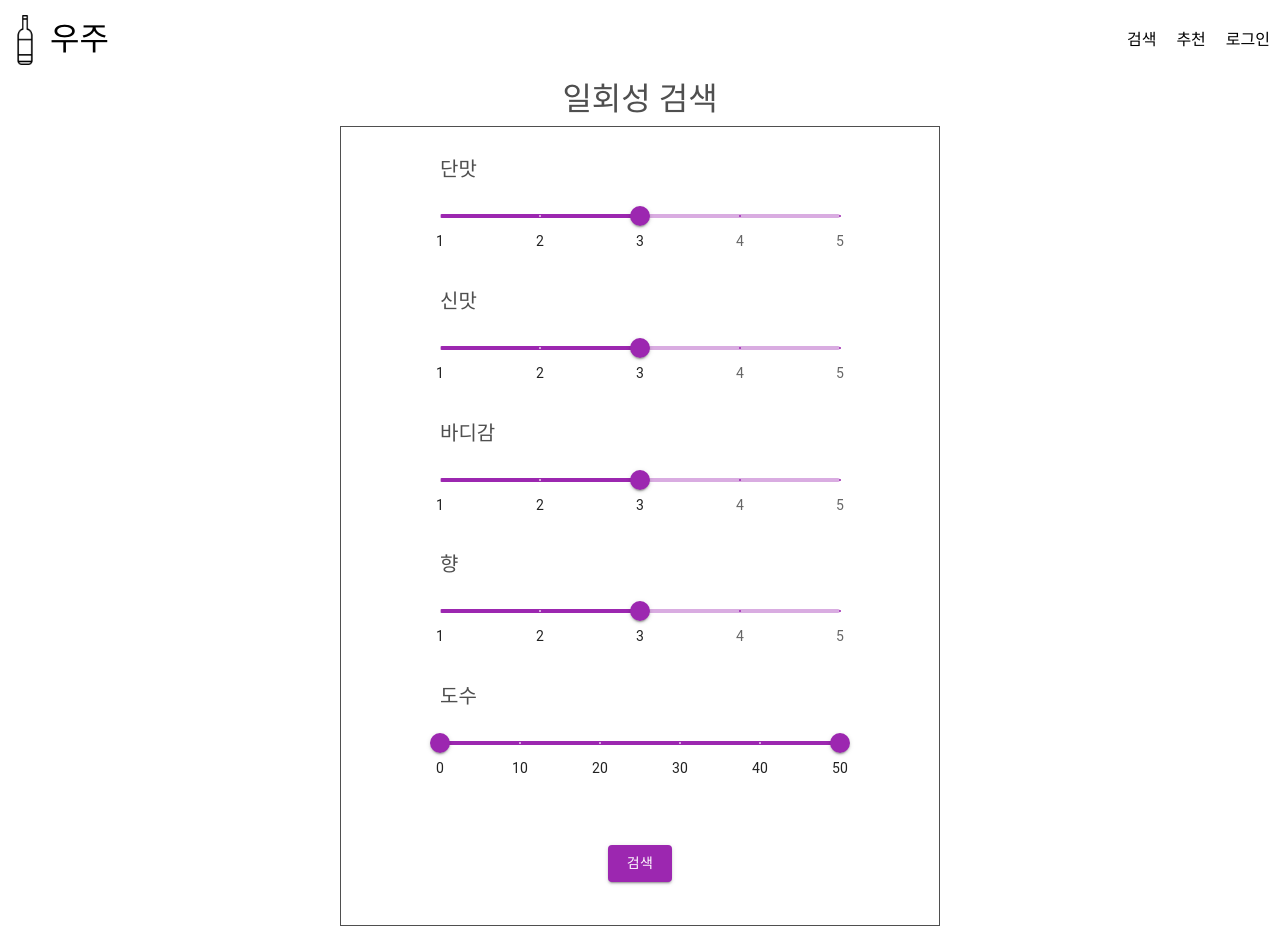
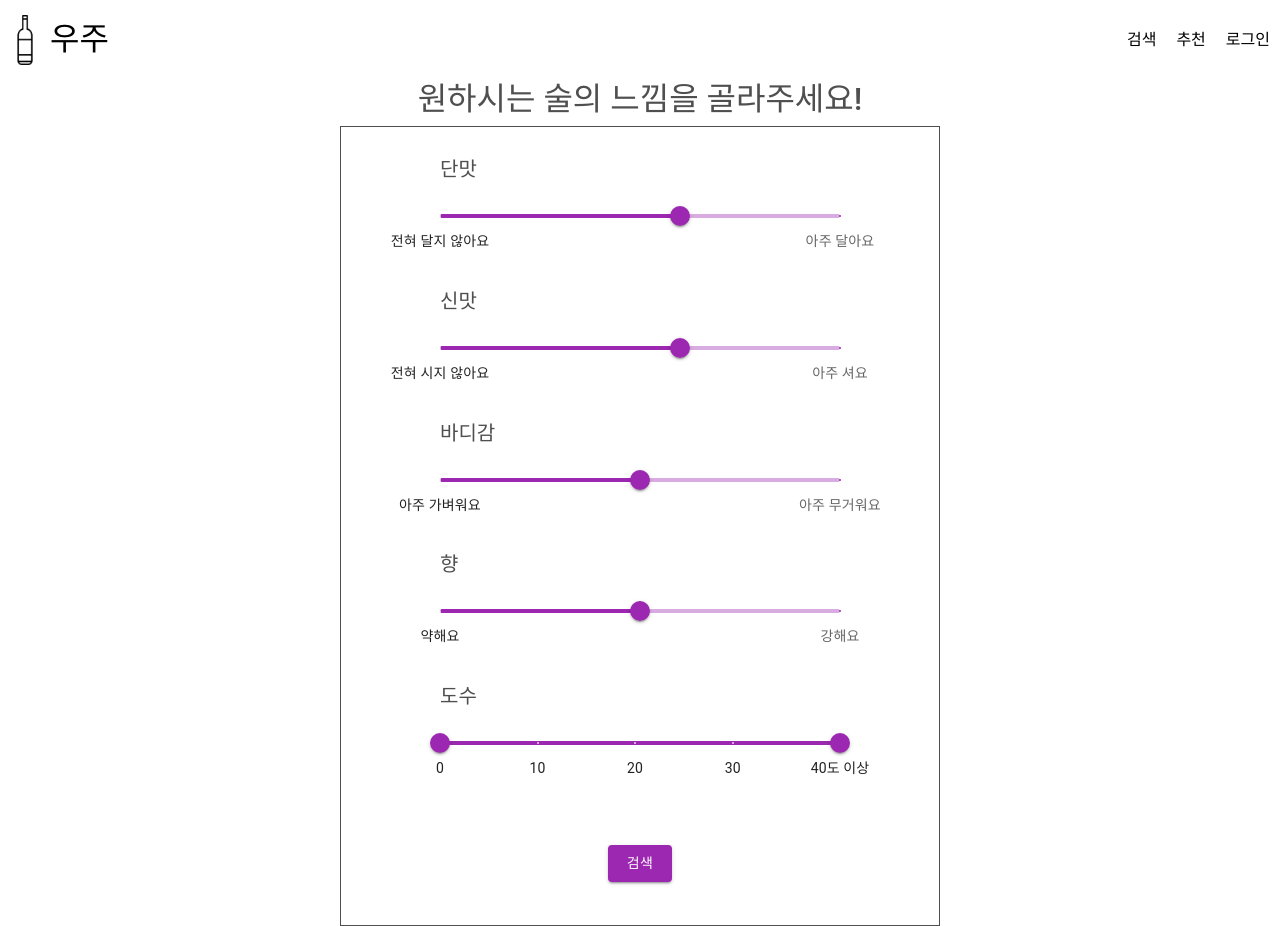
Before and after one commit to SPAMallday/WouldU, a React (Create React App) app in the folder frontend/: page /recommend/based_on_filtering in a window 1280 px wide. Built offline with nearby package versions, Linux system fonts and the light colour scheme.

Commit message:
[feat] Connect API

```diff
--- a/frontend/src/api/recommendAPI.js
+++ b/frontend/src/api/recommendAPI.js
@@ -55,3 +55,13 @@ export const similaralcohol = async no => {
     console.log(err);
   }
 };
+
+// 일회용 추천
+export const onceRecom = async data => {
+  try {
+    const res = await apiClient.post(`/recommend/once`, data);
+    return res.data;
+  } catch (err) {
+    console.log(err);
+  }
+};
--- a/frontend/src/components/recommend/ResultFiltering.js
+++ b/frontend/src/components/recommend/ResultFiltering.js
@@ -1,42 +1,102 @@
-import testinput from "components/search/testinput";
-import Element from "components/search/Element";
+import Element from "components/recommend/Element";
 import { Link } from "react-router-dom";
+import { onceRecom } from "api/recommendAPI";
+import { useState } from "react";
+import { useEffect } from "react";
 
 export default function ResultFiltering(props) {
+  const [recomResults, setRecomResults] = useState({});
   const { setGoToResult, sweet, sour, body, smell, value } = props;
 
-  const filterResult = testinput
-  .filter(k => Number(k.sweet) === Number(sweet)
-  && Number(k.sour) === Number(sour)
-  && Number(k.body) === Number(body)
-  && Number(k.scent) === Number(smell)
-  && Number(value[0]) <= Number(k.alcohol) <= Number(value[1]))
+  const convertRange = num => {
+    let res;
 
-  const listItems = filterResult.map(e => (
-    <Link to={"/detail/" + e.id} key={`detail + ${e.id}`}>
-      <Element
-        id={e.id}
-        img_link={e.img_link}
-        name={e.name}
-        brewery={e.brewery}
-        ingredients={e.ingredients}
-        size={e.size}
-        alcohol={e.alcohol}
-        desc={e.desc}
-        key={`${e.id}`}
-      />
-    </Link>
-  ));
+    if (num < 6) {
+      res = 1;
+    } else if (num < 11) {
+      res = 2;
+    } else if (num < 16) {
+      res = 3;
+    } else if (num < 21) {
+      res = 4;
+    } else if (num < 31) {
+      res = 5;
+    } else if (num < 41) {
+      res = 6;
+    } else {
+      res = 7;
+    }
 
-  return(
+    return res;
+  };
+
+  useEffect(() => {
+    const low = convertRange(value[0]);
+    const high = convertRange(value[1]);
+    let convValue = Array(high - low + 1)
+      .fill()
+      .map((v, i) => i + low);
+
+    console.log(convValue);
+
+    onceRecom({
+      sweet: Number(sweet),
+      sour: Number(sour),
+      body: Number(body),
+      scent: Number(smell),
+      abv_level: convValue,
+    }).then(res => {
+      setRecomResults(res);
+    });
+  }, []);
+
+  const setElement = e => {
+    return (
+      <Link to={"/detail/" + e.alcohol_no} key={`detail + ${e.alcohol_no}`}>
+        <Element
+          id={e.alcohol_no}
+          img_link={e.alcohol_image}
+          name={e.alcohol_name}
+          brewery={e.brewery}
+          ingredients={e.material}
+          size={e.size}
+          alcohol={e.abv}
+          desc={e.detail}
+          key={`${e.alcohol_no}`}
+        />
+      </Link>
+    );
+  };
+
+  const inListItems = recomResults["in_alcohol_list"]?.map(item =>
+    setElement(item),
+  );
+  const outListItems = recomResults["out_alcohol_list"]?.map(item =>
+    setElement(item),
+  );
+
+  return (
     <div>
-      <button onClick={()=>{setGoToResult(false)}}>
+      {inListItems?.length > 0 ? (
+        <>
+          <h3> 🍶추천하는 전통주에요 </h3>
+          <div>{inListItems}</div>
+        </>
+      ) : null}
+
+      {outListItems?.length > 0 ? (
+        <>
+          <h3> 🍶원하시는 도수는 아니지만 이런 전통주는 어때요?</h3>
+          <div>{outListItems}</div>
+        </>
+      ) : null}
+      <button
+        onClick={() => {
+          setGoToResult(false);
+        }}
+      >
         다시 검색하기
       </button>
-      <h2>필터링 결과페이지 입니다.</h2>
-      <div>
-        {listItems}
-      </div>
     </div>
-  )
+  );
 }
--- a/frontend/src/components/search/SelectType.js
+++ b/frontend/src/components/search/SelectType.js
@@ -2,6 +2,13 @@ import React from "react";
 import styled from "@emotion/styled";
 import Box from "@mui/material/Box";
 import Slider from "@mui/material/Slider";
+import {
+  FormControl,
+  FormControlLabel,
+  FormLabel,
+  Radio,
+  RadioGroup,
+} from "@mui/material";
 
 //import axios from "axios";
 
@@ -11,36 +18,54 @@ import Slider from "@mui/material/Slider";
  * @returns
  */
 export default function SelectType(prop) {
-  const marks = [
-    {
-      value: 1,
-      label: "1",
-    },
-    {
-      value: 2,
-      label: "2",
-    },
-    {
-      value: 3,
-      label: "3",
-    },
-    {
-      value: 4,
-      label: "4",
-    },
-    {
-      value: 5,
-      label: "5",
-    },
-  ];
-
   function valuetext(value) {
     return `${value}`;
+  }
+
+  function repeatRadio(start, end) {
+    var elements = [];
+
+    for (var i = start; i <= end; i++) {
+      let color = "primary";
+      if (end % 2 === 0 && (end / 2 === i || end / 2 + 1 === i)) {
+        color = "default";
+      } else if (end % 2 !== 0 && end / 2 + 1 === i) {
+        color = "default";
+      }
+
+      elements.push(
+        <FormControlLabel
+          value={i}
+          control={<Radio className="Mui-checked" color={color} />}
+          labelPlacement="bottom"
+        />,
+      );
+    }
+    return elements;
   }
 
   return (
     <StyledWrapper>
       <div>
+        {/* <FormControl>
+          <FormLabel>단맛</FormLabel>
+          <RadioGroup row className="radioGroup">
+            <FormControlLabel
+              value={0}
+              control={<Radio className="Mui-checked" color="success" />}
+              label="전혀 달지 않아요"
+              labelPlacement="bottom"
+            />
+            {repeatRadio(1, 4)}
+            <FormControlLabel
+              value="5"
+              control={<Radio className="Mui-checked" color="success" />}
+              label="아주 달아요"
+              labelPlacement="bottom"
+            />
+          </RadioGroup>
+        </FormControl> */}
+
         <h5 id="textSub">단맛</h5>
         <Box sx={{ width: 400 }} id="slider">
           <Slider
@@ -48,8 +73,17 @@ export default function SelectType(prop) {
             getAriaValueText={valuetext}
             onChange={prop.handleChange}
             valueLabelDisplay="auto"
-            marks={marks}
-            min={1}
+            marks={[
+              {
+                value: 0,
+                label: "전혀 달지 않아요",
+              },
+              {
+                value: 5,
+                label: "아주 달아요",
+              },
+            ]}
+            min={0}
             max={5}
             color="secondary"
           />
@@ -63,8 +97,17 @@ export default function SelectType(prop) {
             getAriaValueText={valuetext}
             onChange={prop.handleChange1}
             valueLabelDisplay="auto"
-            marks={marks}
-            min={1}
+            marks={[
+              {
+                value: 0,
+                label: "전혀 시지 않아요",
+              },
+              {
+                value: 5,
+                label: "아주 셔요",
+              },
+            ]}
+            min={0}
             max={5}
             color="secondary"
           />
@@ -78,7 +121,16 @@ export default function SelectType(prop) {
             getAriaValueText={valuetext}
             onChange={prop.handleChange2}
             valueLabelDisplay="auto"
-            marks={marks}
+            marks={[
+              {
+                value: 1,
+                label: "아주 가벼워요",
+              },
+              {
+                value: 5,
+                label: "아주 무거워요",
+              },
+            ]}
             min={1}
             max={5}
             color="secondary"
@@ -93,7 +145,16 @@ export default function SelectType(prop) {
             getAriaValueText={valuetext}
             onChange={prop.handleChange3}
             valueLabelDisplay="auto"
-            marks={marks}
+            marks={[
+              {
+                value: 1,
+                label: "약해요",
+              },
+              {
+                value: 5,
+                label: "강해요",
+              },
+            ]}
             min={1}
             max={5}
             color="secondary"
@@ -124,4 +185,15 @@ const StyledWrapper = styled.div`
   #slider {
     margin: auto;
   }
+  // .radioGroup {
+  //   width: 100%;
+  // }
+  // .radioGroup label {
+  //   width: 11%;
+  // }
+  // .radioGroup label span:nth-child(2) {
+  //   overflow: hidden;
+  //   white-space: nowrap;
+  //   text-overflow: ellipsis;
+  // }
 `;
--- a/frontend/src/views/recommend/BasedOnFilteringPage.js
+++ b/frontend/src/views/recommend/BasedOnFilteringPage.js
@@ -23,10 +23,10 @@ export default function BasedonFilteringPage() {
   const [goToResult, setGoToResult] = useState(false);
 
   const onClick = () => {
-    setGoToResult(true)
+    setGoToResult(true);
   };
 
-  const alchol = [
+  const alcohol = [
     {
       value: 0,
       label: "0",
@@ -44,12 +44,8 @@ export default function BasedonFilteringPage() {
       label: "30",
     },
     {
-      value: 40,
-      label: "40",
-    },
-    {
-      value: 50,
-      label: "50",
+      value: 41,
+      label: "40도 이상",
     },
   ];
 
@@ -80,7 +76,7 @@ export default function BasedonFilteringPage() {
       <Header />
       {!goToResult ? (
         <div id="main">
-        <h2>일회성 검색</h2>
+          <h2>원하시는 술의 느낌을 골라주세요!</h2>
           <div id="searchForm">
             <SelectType
               handleChange={handleChange}
@@ -97,9 +93,9 @@ export default function BasedonFilteringPage() {
                   getAriaValueText={valuetext}
                   onChange={handleChange4}
                   valueLabelDisplay="auto"
-                marks={alchol}
+                  marks={alcohol}
                   min={0}
-                max={50}
+                  max={41}
                   color="secondary"
                 />
               </Box>
@@ -117,10 +113,16 @@ export default function BasedonFilteringPage() {
             </div>
           </div>
         </div>
-      ):
-      (
+      ) : (
         <div>
-          <ResultFiltering setGoToResult={setGoToResult} sweet={sweet} sour={sour} body={body} smell={smell} value={value} />
+          <ResultFiltering
+            setGoToResult={setGoToResult}
+            sweet={sweet}
+            sour={sour}
+            body={body}
+            smell={smell}
+            value={value}
+          />
         </div>
       )}
     </StyledWrapper>
```
Lines whose indentation alone changed are shown as unchanged.
